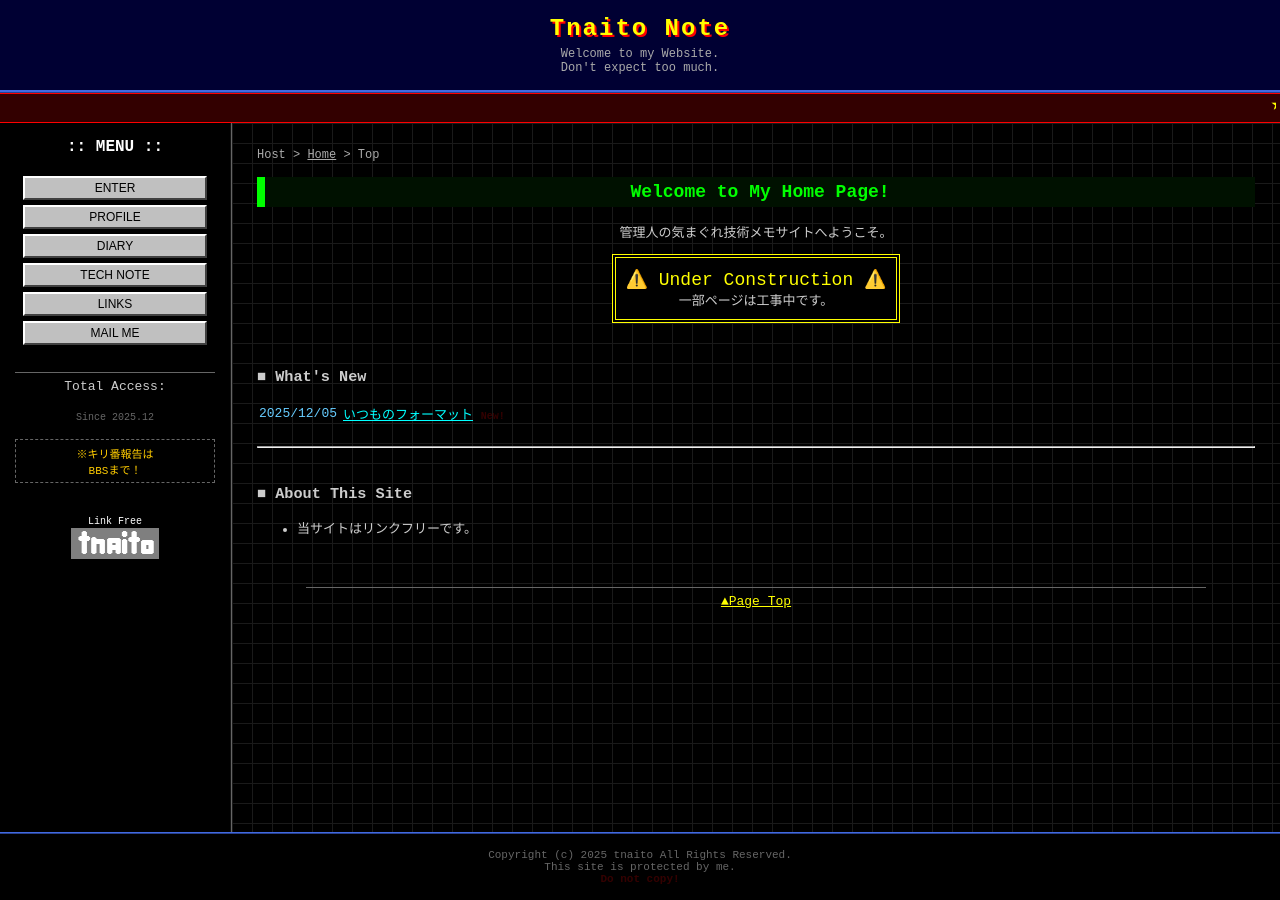
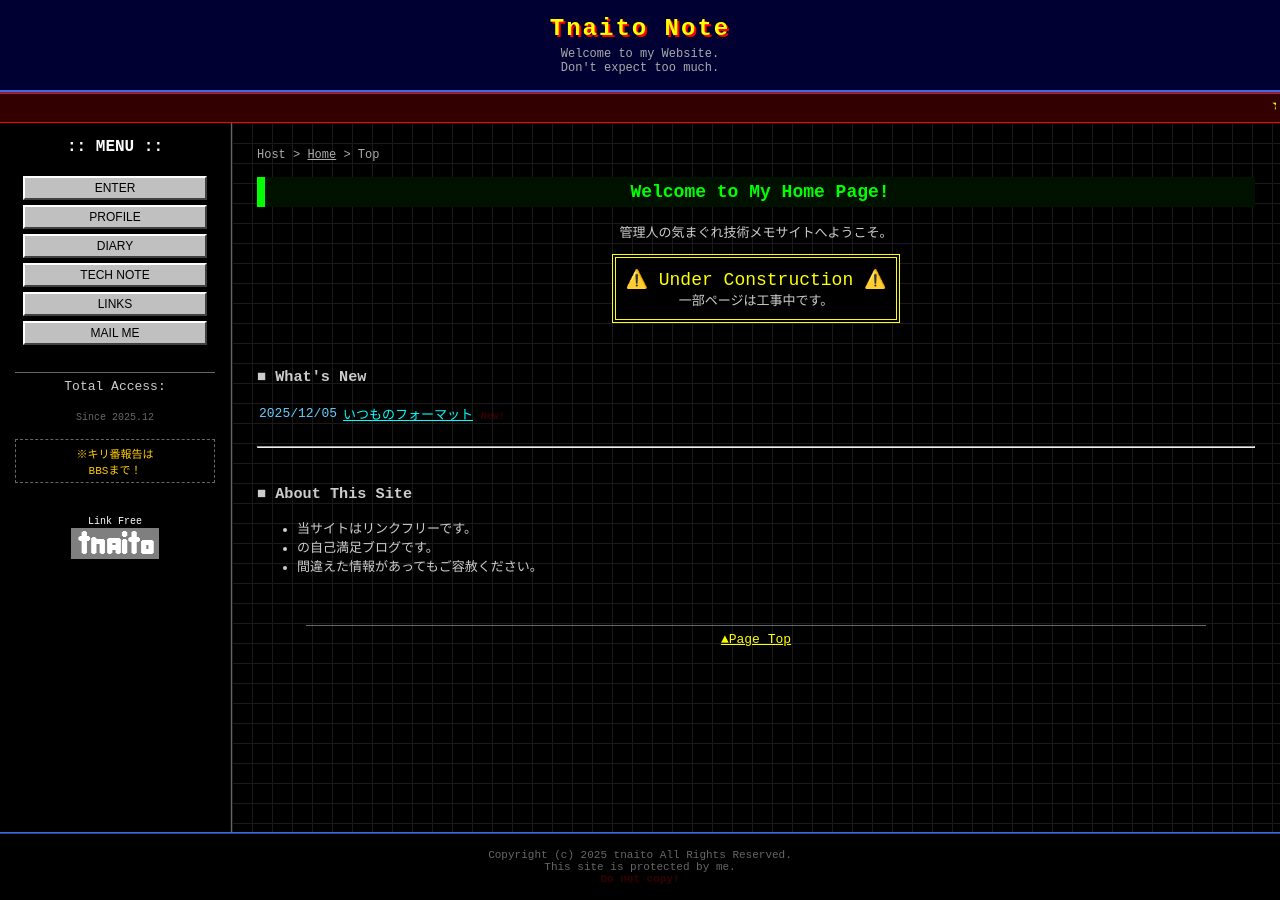
Before and after one commit to naito-tomoki/naito-tomoki.github.io, a Jekyll site: the page built from index.html, in a window 1280 px wide. Built offline with Jekyll 4.4.1, drawn with Linux system fonts in a browser that asks for light colours; comment, search, counter and statistics services are not loaded.

Commit message:
index.html を更新
add about

```diff
--- a/index.html
+++ b/index.html
@@ -39,4 +39,6 @@ title: Top
 <h3>■ About This Site</h3>
 <ul>
   <li>当サイトはリンクフリーです。</li>
+  <li>{{ user.author }}の自己満足ブログです。</li>
+  <li>間違えた情報があってもご容赦ください。</li>
 </ul>
```
